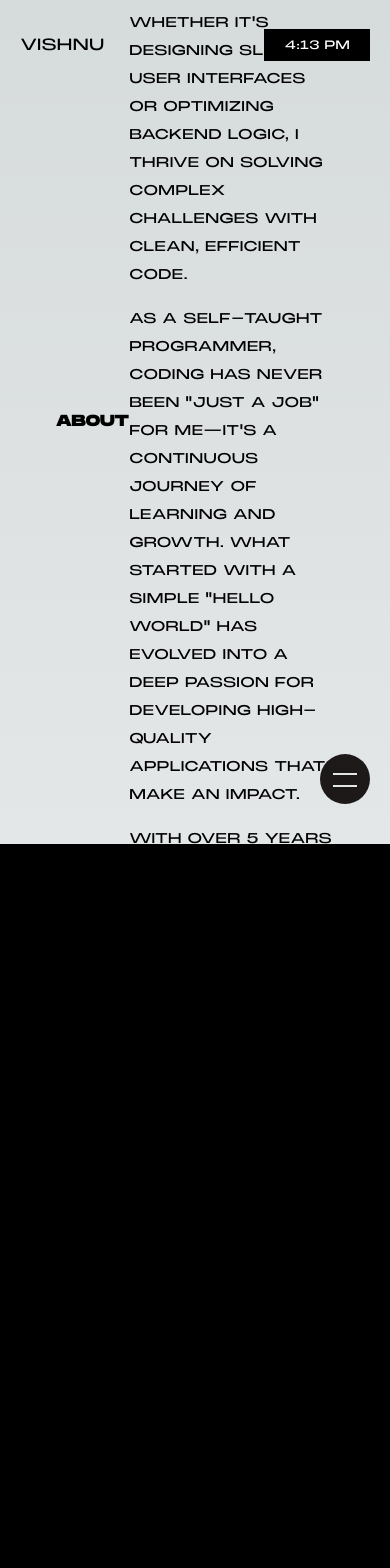
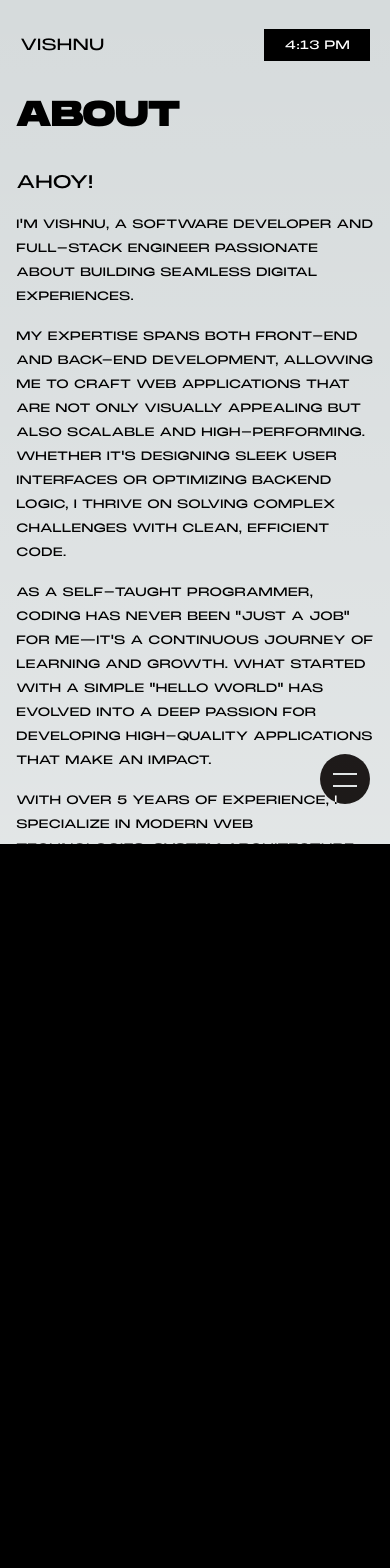
Before and after one commit to sreevishnu01/develop-portfolio, a Next.js app: page /about in a window 390 px wide. Shown: the top 1568 px of the page. Built offline with nearby package versions, Linux system fonts and the light colour scheme.

Commit message:
mobile reponsove added

```diff
--- a/src/app/about/page.jsx
+++ b/src/app/about/page.jsx
@@ -1,3 +1,5 @@
+import About from "@/component/home/About";
+
 const AboutPage = () => {
   const data = [
     {
@@ -18,52 +20,14 @@ const AboutPage = () => {
     },
   ];
   return (
-    <div>
-      <div className="h-screen  p-14 flex items-center">
-        <div className="w-[950px] md:text-8xl md:leading-[90px] font-extrabold uppercase">
-          <h3>about</h3>
-        </div>
+    <div className="mt-20 md:mt-0">
+      <About />
 
-        <section className="max-w-[774px] leading-7 flex flex-col gap-4 mt-14 text-sm font-normal uppercase">
-          <h2>Ahoy!</h2>
-
-          <p>
-            I&apos;m Vishnu, a software developer and full-stack engineer
-            passionate about building seamless digital experiences.
-          </p>
-          <p>
-            My expertise spans both front-end and back-end development, allowing
-            me to craft web applications that are not only visually appealing
-            but also scalable and high-performing. Whether it&apos;s designing
-            sleek user interfaces or optimizing backend logic, I thrive on
-            solving complex challenges with clean, efficient code.
-          </p>
-          <p>
-            As a self-taught programmer, coding has never been &quot;just a
-            job&quot; for me—it&apos;s a continuous journey of learning and
-            growth. What started with a simple &quot;Hello World&quot; has
-            evolved into a deep passion for developing high-quality applications
-            that make an impact.
-          </p>
-          <p>
-            With over 5 years of experience, I specialize in modern web
-            technologies, system architecture, and building robust full-stack
-            solutions. I enjoy working across the stack, from crafting dynamic
-            front-end interfaces to designing scalable back-end systems.
-          </p>
-          <p>
-            When I’m not coding, you’ll find me exploring new tech trends,
-            working on side projects, or diving into the endless depths of
-            cyberspace.
-          </p>
-        </section>
-      </div>
-
-      <div className="h-screen px-5 md:px-[70px] p-14 bg-black">
-        <div className="w-full h-full flex flex-col gap-0 justify-center items-center">
+      <div className="min-h-screen px-4 sm:px-8 md:px-[70px] py-8 md:p-14 bg-black">
+        <div className="w-full h-full flex flex-col gap-4 sm:gap-6 md:gap-8 justify-center items-center">
           {data.map((e, index) => (
-            <div key={index}>
-              <h3 className="text-center space-y-4 text-gray-300 font-extrabold text-5xl leading-tight tracking-tight uppercase">
+            <div key={index} className="w-full">
+              <h3 className="text-center text-gray-300 font-extrabold text-3xl sm:text-4xl md:text-5xl leading-tight tracking-tight uppercase">
                 {e.title}
               </h3>
             </div>
--- a/src/app/page.js
+++ b/src/app/page.js
@@ -1,4 +1,5 @@
 "use client";
+import About from "@/component/home/About";
 import HeroSection from "@/component/home/HeroSection";
 import HorizontalScroll from "@/component/home/HorizontalScroll";
 import Parallex from "@/component/home/Parallex";
@@ -55,65 +56,31 @@ export default function Home() {
 
       <Parallex />
 
-      <div className="h-screen  p-14 flex items-center">
-        <div className="w-[950px] md:text-8xl md:leading-[90px] font-extrabold uppercase">
-          <h3>about</h3>
-        </div>
+      <About />
 
-        <section className="max-w-[774px] leading-7 flex flex-col gap-4 mt-14 text-sm font-normal uppercase">
-          <h2>Ahoy!</h2>
-
-          <p>
-            I&apos;m Vishnu, a software developer and full-stack engineer
-            passionate about building seamless digital experiences.
-          </p>
-          <p>
-            My expertise spans both front-end and back-end development, allowing
-            me to craft web applications that are not only visually appealing
-            but also scalable and high-performing. Whether it&apos;s designing
-            sleek user interfaces or optimizing backend logic, I thrive on
-            solving complex challenges with clean, efficient code.
-          </p>
-          <p>
-            As a self-taught programmer, coding has never been &quot;just a
-            job&quot; for me—it&apos;s a continuous journey of learning and
-            growth. What started with a simple &quot;Hello World&quot; has
-            evolved into a deep passion for developing high-quality applications
-            that make an impact.
-          </p>
-          <p>
-            With over 5 years of experience, I specialize in modern web
-            technologies, system architecture, and building robust full-stack
-            solutions. I enjoy working across the stack, from crafting dynamic
-            front-end interfaces to designing scalable back-end systems.
-          </p>
-          <p>
-            When I’m not coding, you’ll find me exploring new tech trends,
-            working on side projects, or diving into the endless depths of
-            cyberspace.
-          </p>
-        </section>
-      </div>
-
-      <div className="h-screen px-5 md:px-[70px] p-14 bg-[#222222]">
-        <div className="w-[950px] md:text-8xl md:leading-[90px] font-extrabold uppercase">
-          <h3 className="leading-[7rem] text-[#d6d6d6]">
+      <div className="min-h-screen px-4 sm:px-8 md:px-[70px] py-8 md:p-14 bg-[#222222]">
+        <div className="w-full md:w-[950px] text-4xl sm:text-6xl md:text-8xl font-extrabold uppercase">
+          <h3 className="leading-tight md:leading-[7rem] text-[#d6d6d6]">
             What i can <br /> Do For you{" "}
           </h3>
         </div>
 
-        <div className="w-full grid grid-cols-2 gap-10 p-14">
+        <div className="w-full grid grid-cols-1 sm:grid-cols-2 gap-6 md:gap-10 p-4 sm:p-8 md:p-14">
           {data.map((e, index) => (
             <div
               key={index}
-              className="h-fit max-w-[40rem] p-4 flex flex-col text-white bg-[#444] rounded-md"
+              className="h-fit w-full p-4 flex flex-col gap-2 text-white bg-[#444] rounded-md"
             >
-              <h3 className="text-3xl">
-                <span>0{index + 1}.</span>
-                <span className="text-3xl">{e.title}</span>
+              <h3 className="flex flex-col sm:flex-row sm:items-center gap-1 sm:gap-2">
+                <span className="text-xl sm:text-2xl md:text-3xl">
+                  0{index + 1}.
+                </span>
+                <span className="text-xl sm:text-2xl md:text-3xl">
+                  {e.title}
+                </span>
               </h3>
 
-              <p className="text-sm">{e.desc}</p>
+              <p className="text-xs sm:text-sm">{e.desc}</p>
             </div>
           ))}
         </div>
--- /dev/null
+++ b/src/component/home/About.jsx
@@ -0,0 +1,47 @@
+import React from "react";
+
+function About() {
+  return (
+    <div className="min-h-screen p-4 sm:p-8 md:p-14 flex flex-col md:flex-row items-center justify-center gap-8 md:gap-14">
+      <div className="w-full md:w-[950px] text-4xl sm:text-5xl md:text-8xl md:leading-[90px] font-extrabold uppercase">
+        <h3>about</h3>
+      </div>
+
+      <section className="w-full md:max-w-[774px] leading-6 sm:leading-7 flex flex-col gap-4 text-xs sm:text-sm font-normal uppercase">
+        <h2 className="text-lg sm:text-xl">Ahoy!</h2>
+
+        <p>
+          I&apos;m Vishnu, a software developer and full-stack engineer
+          passionate about building seamless digital experiences.
+        </p>
+        <p>
+          My expertise spans both front-end and back-end development, allowing
+          me to craft web applications that are not only visually appealing but
+          also scalable and high-performing. Whether it&apos;s designing sleek
+          user interfaces or optimizing backend logic, I thrive on solving
+          complex challenges with clean, efficient code.
+        </p>
+        <p>
+          As a self-taught programmer, coding has never been &quot;just a
+          job&quot; for me—it&apos;s a continuous journey of learning and
+          growth. What started with a simple &quot;Hello World&quot; has evolved
+          into a deep passion for developing high-quality applications that make
+          an impact.
+        </p>
+        <p>
+          With over 5 years of experience, I specialize in modern web
+          technologies, system architecture, and building robust full-stack
+          solutions. I enjoy working across the stack, from crafting dynamic
+          front-end interfaces to designing scalable back-end systems.
+        </p>
+        <p>
+          When I&apos;m not coding, you&apos;ll find me exploring new tech
+          trends, working on side projects, or diving into the endless depths of
+          cyberspace.
+        </p>
+      </section>
+    </div>
+  );
+}
+
+export default About;
```
